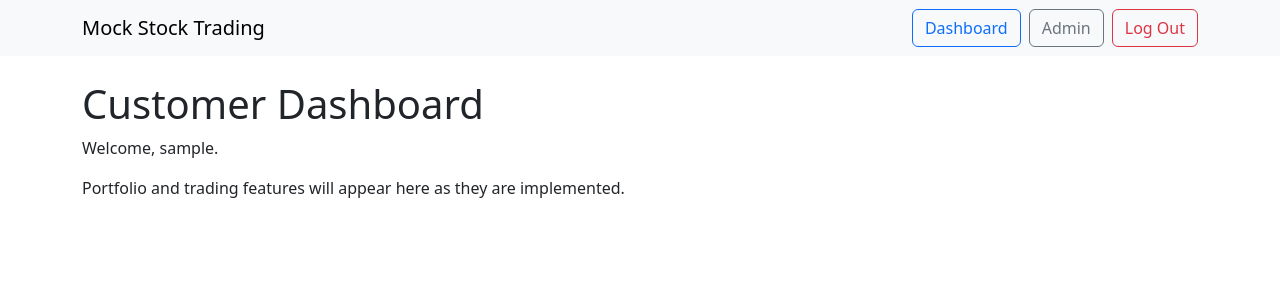
After one commit to Vader941/ift401-team2-capstone, a Django app: page /dashboard/ in a window 1280 px wide. The commit adds this page. Shown: the top 300 px of the page. Run offline with Django 5.2, Linux system fonts and the light colour scheme; the visitor is signed in with stand-in values (Sample User, id 1).

Commit message:
feat: add authentication and protected dashboard

```diff
--- a/stock_simulator/settings.py
+++ b/stock_simulator/settings.py
@@ -136,3 +136,6 @@ STATICFILES_DIRS = [BASE_DIR / "static"]
 # https://docs.djangoproject.com/en/5.2/ref/settings/#default-auto-field
 
 DEFAULT_AUTO_FIELD = 'django.db.models.BigAutoField'
+
+LOGIN_REDIRECT_URL = "trading:dashboard"
+LOGOUT_REDIRECT_URL = "home"
--- a/stock_simulator/urls.py
+++ b/stock_simulator/urls.py
@@ -15,10 +15,12 @@ Including another URLconf
     2. Add a URL to urlpatterns:  path('blog/', include('blog.urls'))
 """
 from django.contrib import admin
-from django.urls import path
+from django.urls import include, path
 from django.views.generic import TemplateView
 
 urlpatterns = [
-    path('admin/', admin.site.urls),
     path("", TemplateView.as_view(template_name="home.html"), name="home"),
+    path("accounts/", include("django.contrib.auth.urls")),
+    path("", include("trading.urls")),
+    path("admin/", admin.site.urls),
 ]
--- a/templates/base.html
+++ b/templates/base.html
@@ -12,6 +12,39 @@
     <link href="{% static 'css/site.css' %}" rel="stylesheet">
 </head>
 <body>
+    <nav class="navbar navbar-expand-lg bg-body-tertiary">
+        <div class="container">
+            <a class="navbar-brand" href="{% url 'home' %}">
+                Mock Stock Trading
+            </a>
+
+            <div class="d-flex align-items-center gap-2">
+                {% if user.is_authenticated %}
+                    <a class="btn btn-outline-primary" href="{% url 'trading:dashboard' %}">
+                        Dashboard
+                    </a>
+
+                    {% if user.is_staff %}
+                        <a class="btn btn-outline-secondary" href="{% url 'admin:index' %}">
+                            Admin
+                        </a>
+                    {% endif %}
+
+                    <form method="post" action="{% url 'logout' %}">
+                        {% csrf_token %}
+                        <button class="btn btn-outline-danger" type="submit">
+                            Log Out
+                        </button>
+                    </form>
+                {% else %}
+                    <a class="btn btn-primary" href="{% url 'login' %}">
+                        Log In
+                    </a>
+                {% endif %}
+            </div>
+        </div>
+    </nav>
+
     <main class="container py-4">
         {% block content %}{% endblock %}
     </main>
--- /dev/null
+++ b/templates/trading/dashboard.html
@@ -0,0 +1,9 @@
+{% extends "base.html" %}
+
+{% block title %}Dashboard | Mock Stock Trading System{% endblock %}
+
+{% block content %}
+<h1>Customer Dashboard</h1>
+<p>Welcome, {{ user.username }}.</p>
+<p>Portfolio and trading features will appear here as they are implemented.</p>
+{% endblock %}
--- /dev/null
+++ b/trading/urls.py
@@ -0,0 +1,9 @@
+from django.urls import path
+
+from . import views
+
+app_name = "trading"
+
+urlpatterns = [
+    path("dashboard/", views.dashboard, name="dashboard"),
+]
--- a/trading/views.py
+++ b/trading/views.py
@@ -1,3 +1,7 @@
+from django.contrib.auth.decorators import login_required
 from django.shortcuts import render
 
-# Create your views here.
+
+@login_required
+def dashboard(request):
+    return render(request, "trading/dashboard.html")
```
Also changed, not shown: accounts/tests.py (+10 -2 lines), templates/registration/login.html (added, +19 -0 lines), trading/tests.py (+22 -1 lines).
